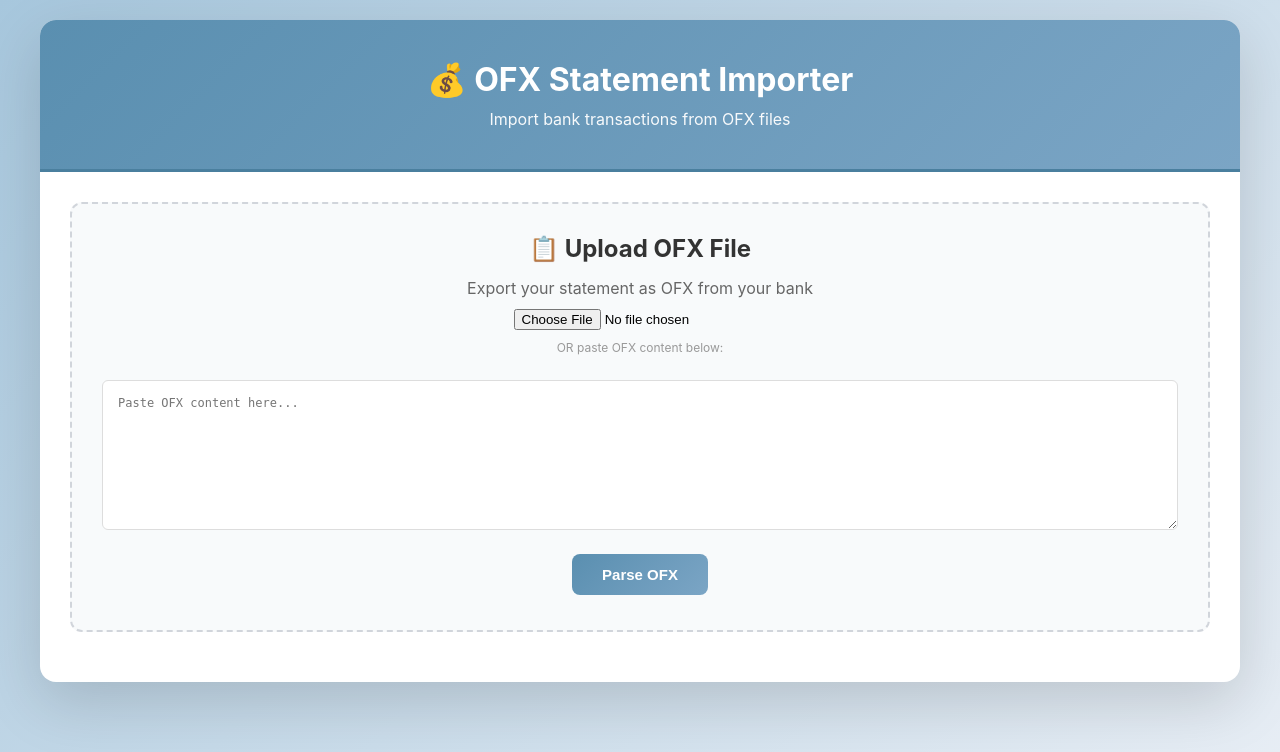
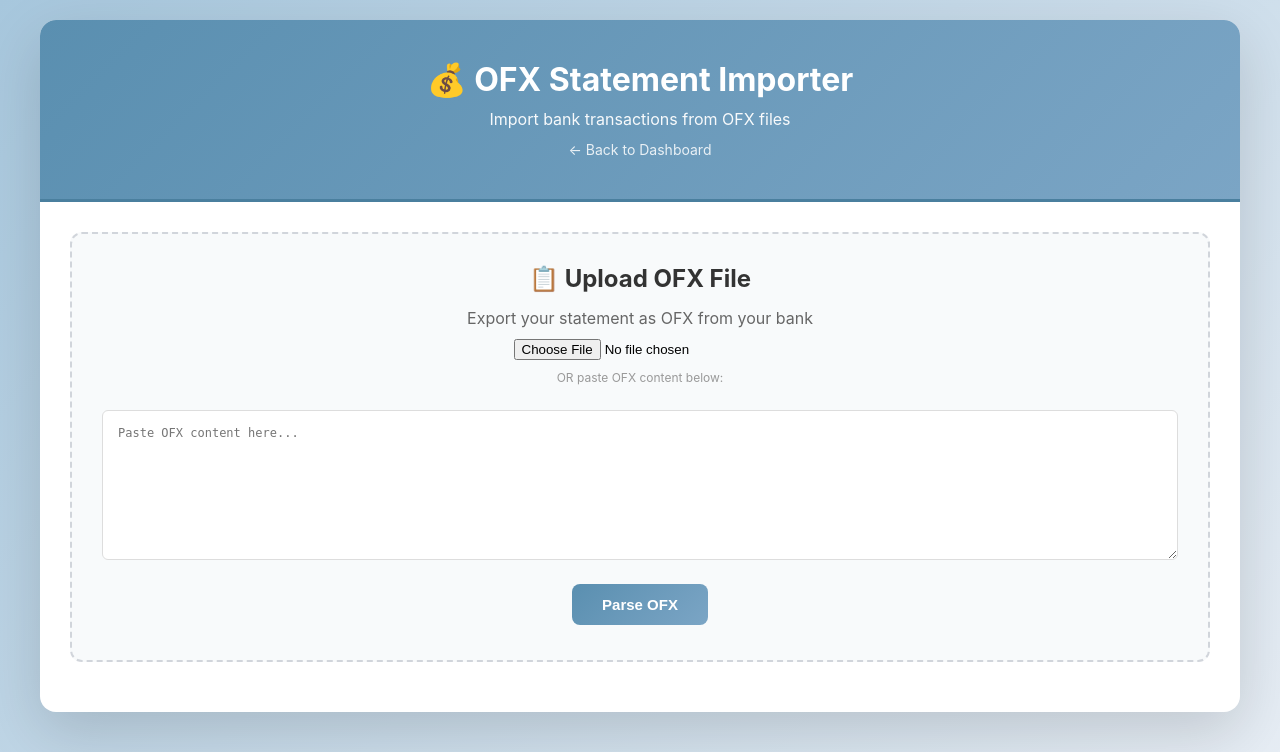
Before and after one commit to mcskelton86/FFDashboard, a Flask app: page /upload in a window 1280 px wide. Shown: the top 752 px of the page. Run offline with Flask 3, Linux system fonts and the light colour scheme; parts of the project's set-up code (start-up, migrations or seed data) failed here and were passed over.

Commit message:
Add Back to Dashboard link on upload page

```diff
--- a/templates/index.html
+++ b/templates/index.html
@@ -194,6 +194,7 @@
     <div class="header">
       <h1>💰 OFX Statement Importer</h1>
       <p>Import bank transactions from OFX files</p>
+      <a href="/" style="display: inline-block; margin-top: 12px; color: white; text-decoration: none; font-size: 14px; opacity: 0.85;">← Back to Dashboard</a>
     </div>
 
     <div class="content">
```
